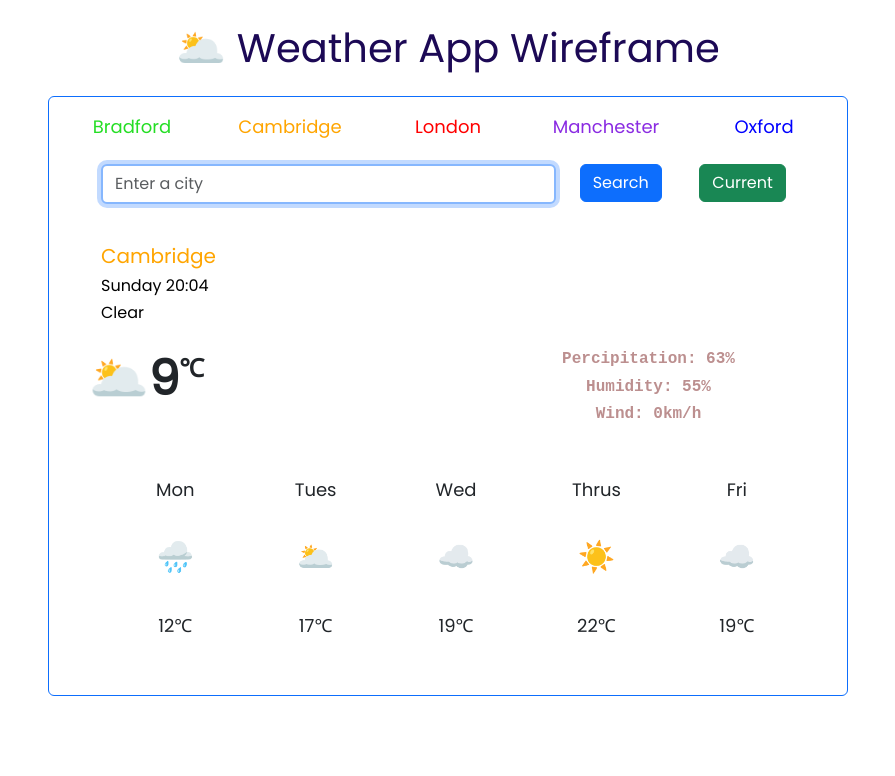
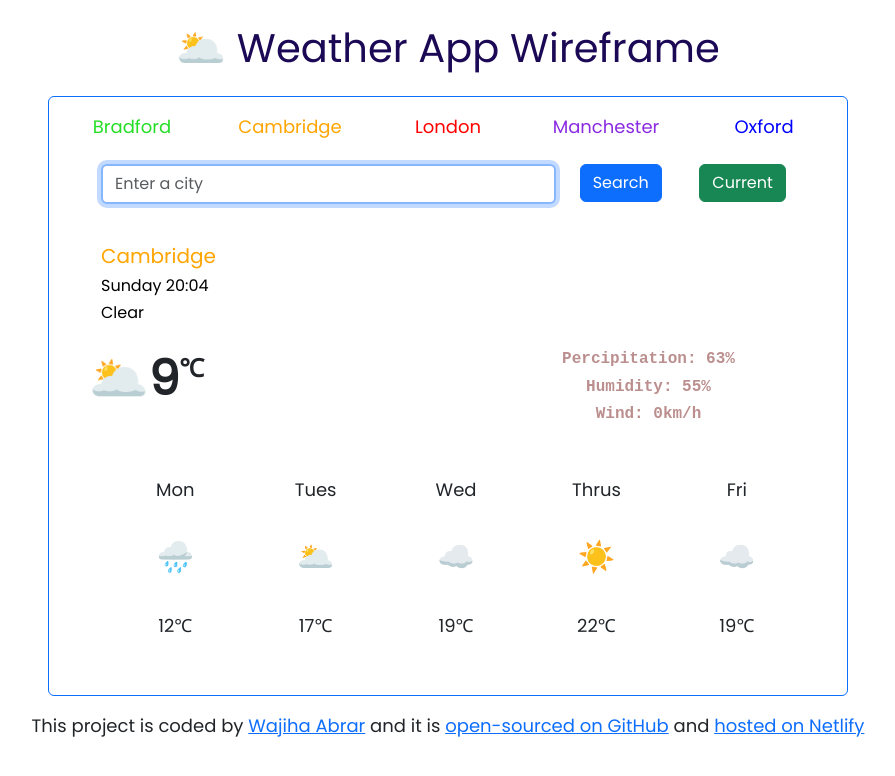
Before and after one commit to WajihaAbrar/Weather-App-Project, a plain HTML site: page index.html in a window 1280 px wide. Shown: the whole page, without its empty margins (192-1087 px from the left). Drawn offline with nearby package versions, Linux system fonts and the light colour scheme; a web font is replaced by a local one.

Commit message:
Added links in footer

```diff
--- a/index.html
+++ b/index.html
@@ -85,6 +85,19 @@
           </div>
         </div>
       </div>
+      <footer class="text-center m-3">
+        <p>
+          This project is coded by
+          <a href="mailto:www.wajihaabrar.gmail.com">Wajiha Abrar</a> and it is
+          <a href="https://github.com/WajihaAbrar/Weather-App-Project"
+            >open-sourced on GitHub</a
+          >
+          and
+          <a href="https://main--iridescent-cajeta-fdb1fa.netlify.app/"
+            >hosted on Netlify</a
+          >
+        </p>
+      </footer>
     </div>
   </body>
 </html>
```
